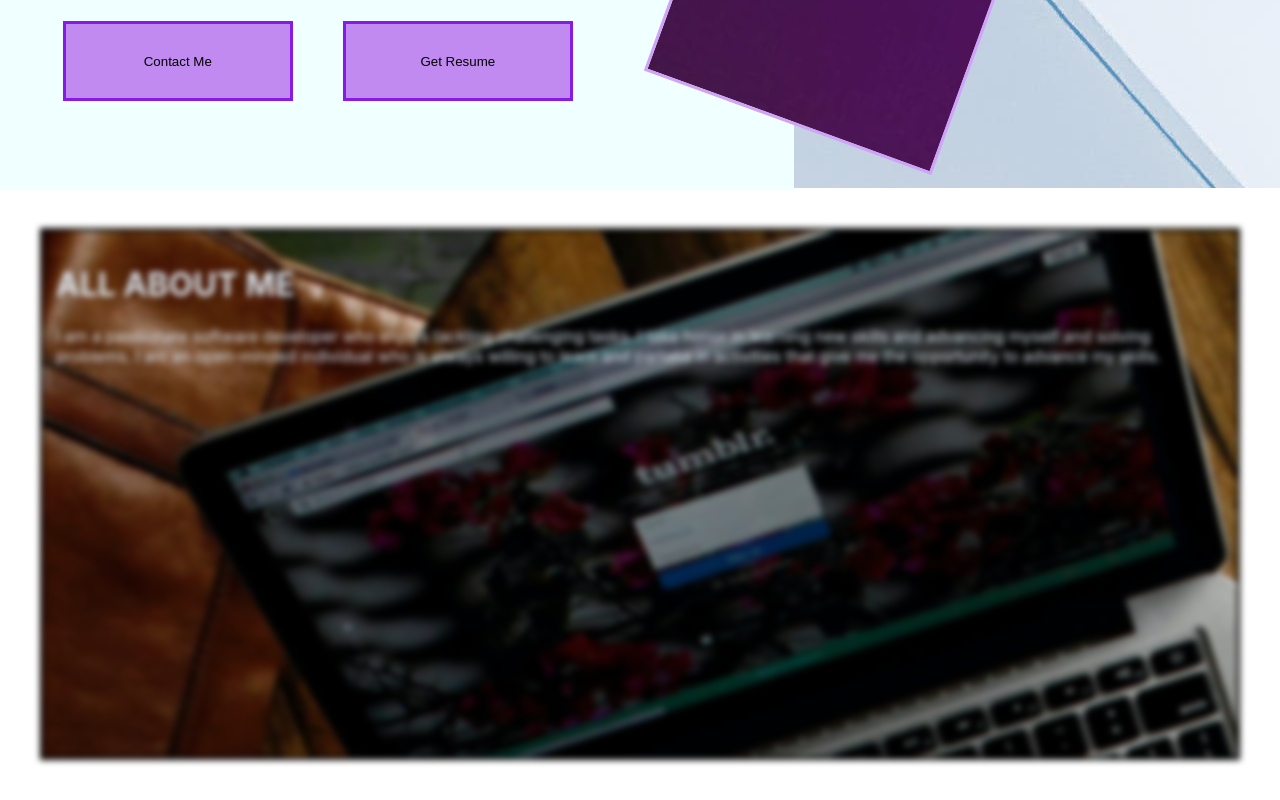
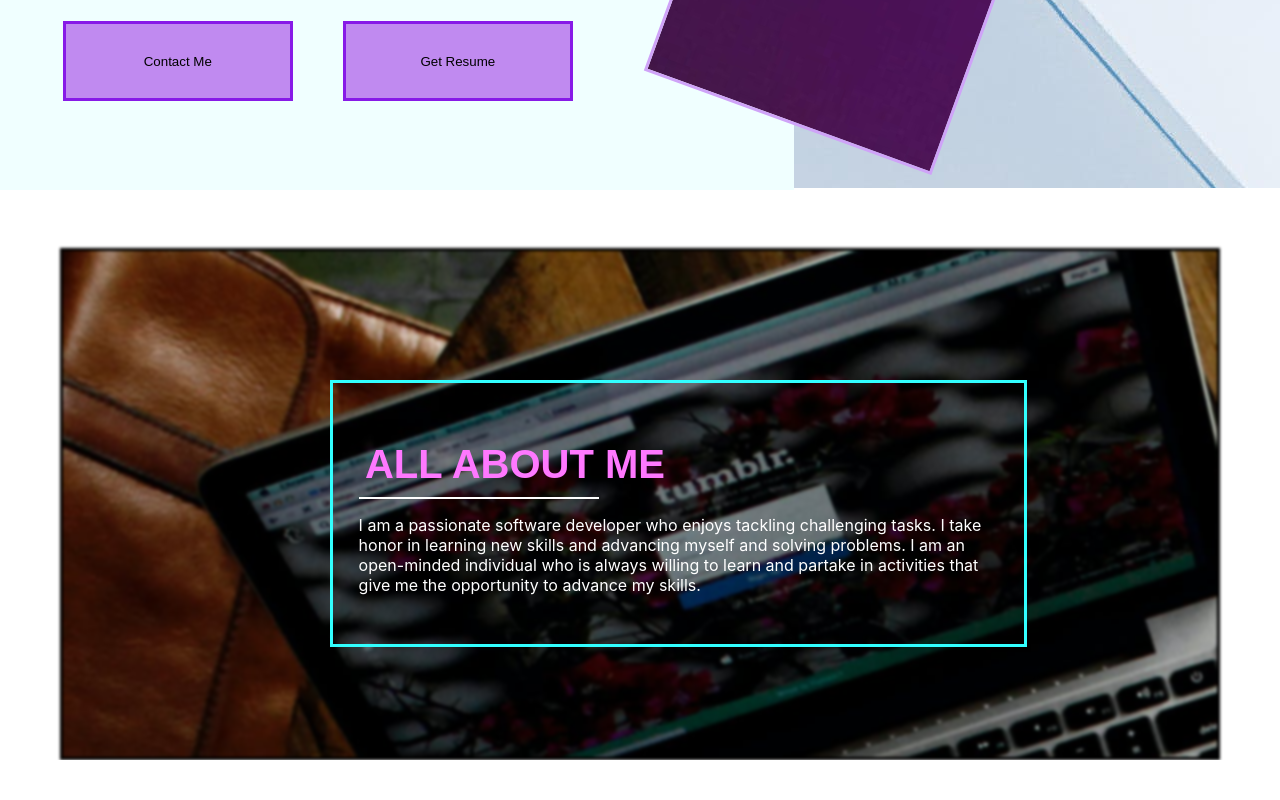
Before and after one commit to PNSyildiz/portfolio-React, a React (Create React App) app: page / in a window 1280 px wide. Shown: the part 412-1212 px from the top of the page. After the commit the page ends 1172 px from the top, so only its background shows below. Built offline with nearby package versions, Linux system fonts and the light colour scheme.

Commit message:
Modified aboutme css

```diff
--- a/src/CSS/AboutMe.css
+++ b/src/CSS/AboutMe.css
@@ -1,18 +1,40 @@
 .AboutSection {
     background-image: url("../Assets/pexels-ovan-57690.jpg");
     padding: 20px;
-    height:500px ;
+    height:480px ;
     border: solid black;
     padding: 1%;
-    margin: 40px;
-    color: rgb(221, 231, 240);
-     filter: blur(3px);
+    margin: 60px;
+    margin-bottom: 120px;
+    color: rgb(111, 168, 218);
+     filter: blur(1.5px);
 
 }
 
 .Aboutme h1{
- height: 100%;
- width: fit-content;
- filter:opacity();
+    font-family: fantasy;
+    padding-left: 1%;
+    color: rgb(94, 24, 94);
+    font-size: 40px;
+    margin-bottom: 10px;
+}
 
+.designme{
+   height:2px;
+   background-color: rgb(240, 245, 248);
+   width: 15rem;
 }
+.Aboutme {
+    display: flex;
+    flex-direction: column;
+    justify-content: center;
+    height: 210px;
+    width: 40rem;
+    filter:opacity(20rem);
+    margin-left:330px ;
+    margin-top: -500px;
+    filter: brightness(5);
+    padding: 2%;
+    color: rgb(238, 242, 245);
+    border: solid rgb(10, 60, 104);
+}
--- a/src/Components/AboutMe.js
+++ b/src/Components/AboutMe.js
@@ -6,9 +6,10 @@ const AboutMe = () => {
   return (
     <div>
       <div className="AboutSection">
-
+   </div>
      <div className="Aboutme">
       <h1>ALL ABOUT ME</h1>
+      <div className="designme"/>
       <p>I am a passionate software developer who enjoys tackling challenging tasks.
          I take honor in learning new skills and advancing myself and solving problems.
           I am an open-minded individual who is always willing to learn and partake in
@@ -16,7 +17,7 @@ const AboutMe = () => {
     {/* <img src={pic}/>  */}
     </div>
 
-    </div>
+
     </div>
   )
 }
```
